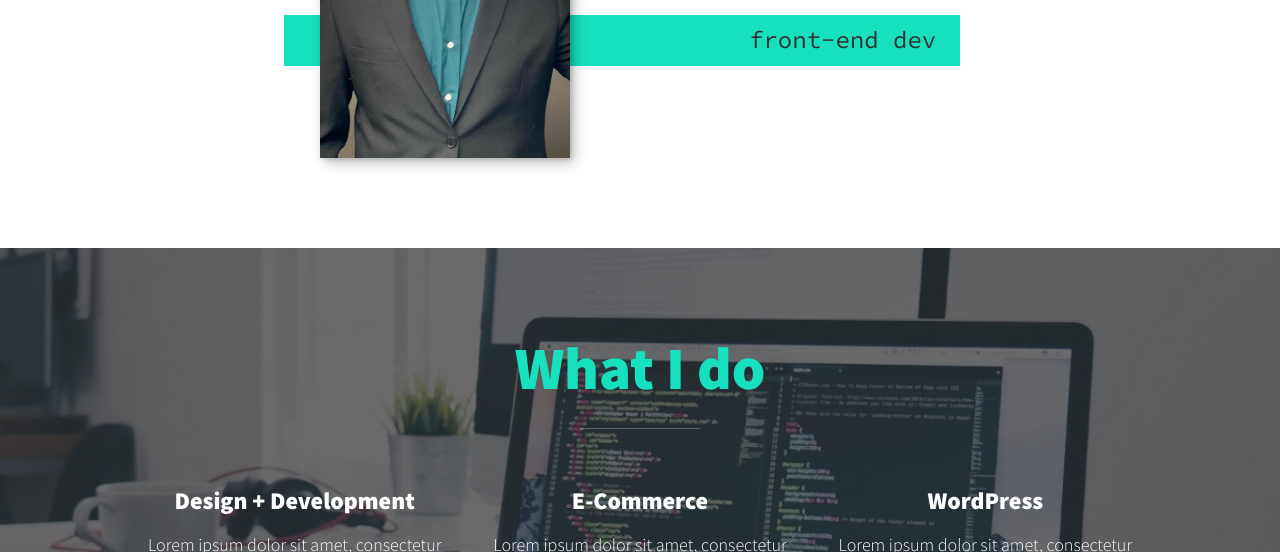
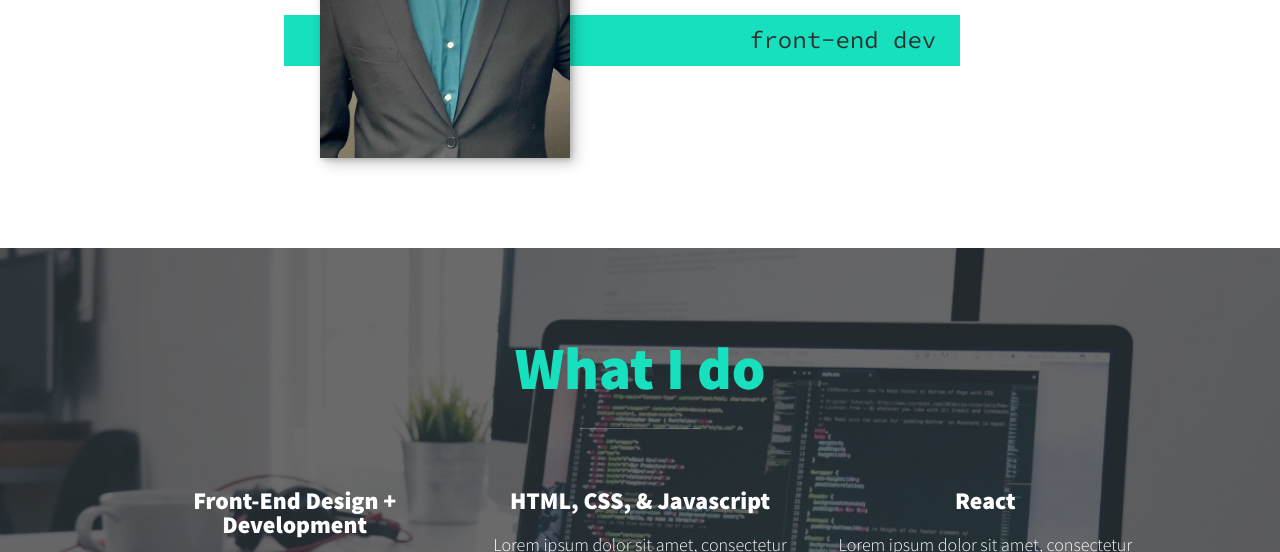
Before and after one commit to crchrist/cody-christ-portfolio, a plain HTML site: page index.html in a window 1280 px wide. Shown: the part 368-920 px from the top of the page. Drawn offline with nearby package versions, Linux system fonts and the light colour scheme.

Commit message:
update What I Do section

```diff
--- a/index.html
+++ b/index.html
@@ -47,17 +47,17 @@
             <h2 class="section__title section__title--services">What I do</h2>
             <div class="services">
                 <div class="service">
-                    <h3>Design + Development</h3>
+                    <h3>Front-End Design + Development</h3>
                     <p>Lorem ipsum dolor sit amet, consectetur adipiscing elit, sed do eiusmod tempor incididunt ut labore et dolore magna aliqua. Ut enim ad minim veniam, quis nostrud exercitation ullamco laboris nisi ut aliquip ex ea commodo consequat.</p>
                 </div> <!-- / service -->
 
                 <div class="service">
-                    <h3>E-Commerce</h3>
+                    <h3>HTML, CSS, & Javascript </h3>
                     <p>Lorem ipsum dolor sit amet, consectetur adipiscing elit, sed do eiusmod tempor incididunt ut labore et dolore magna aliqua. Ut enim ad minim veniam, quis nostrud exercitation ullamco laboris nisi ut aliquip ex ea commodo consequat.</p>
                 </div> <!-- / service -->
 
                 <div class="service">
-                    <h3>WordPress</h3>
+                    <h3>React</h3>
                     <p>Lorem ipsum dolor sit amet, consectetur adipiscing elit, sed do eiusmod tempor incididunt ut labore et dolore magna aliqua. Ut enim ad minim veniam, quis nostrud exercitation ullamco laboris nisi ut aliquip ex ea commodo consequat.</p>
                 </div> <!-- / service -->
             </div> <!-- / services -->
```
